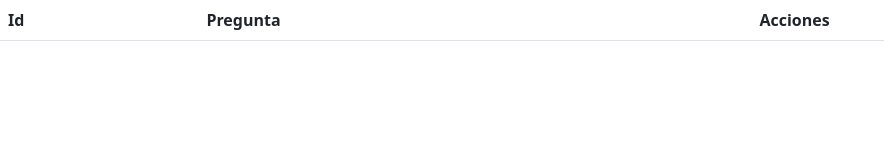
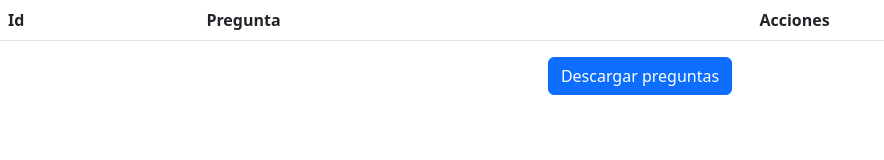
Before and after one commit to adriancoloma/juego-trivia, a website: page public/admin.html in a window 1280 px wide. Shown: the whole page, without its empty margins (0-884 px from the left). Drawn offline with nearby package versions, Linux system fonts and the light colour scheme; no server answers.

Commit message:
Ahora se puede descargar las preguntas

```diff
--- a/public/admin.html
+++ b/public/admin.html
@@ -20,6 +20,7 @@
 
         </tbody>
     </table>
+    <button class="btn btn-primary mt-3 d-block mx-auto" onclick="descargarPreguntas()">Descargar preguntas</button>
     <script>
         let ajax = new XMLHttpRequest();
         function getPreguntas(){
@@ -71,6 +72,16 @@
             });
         }
 
+        function descargarPreguntas(){
+            let preguntas = getPreguntas();
+            let json = JSON.stringify({preguntas: preguntas});
+            let blob = new Blob([json], {type: "application/json"});
+            let url = URL.createObjectURL(blob);
+            let link = document.createElement('a');
+            link.href = url;
+            link.download = "preguntas.json";
+            link.click();
+        }
         mostrarPreguntas();
     </script>
 </body>
```
